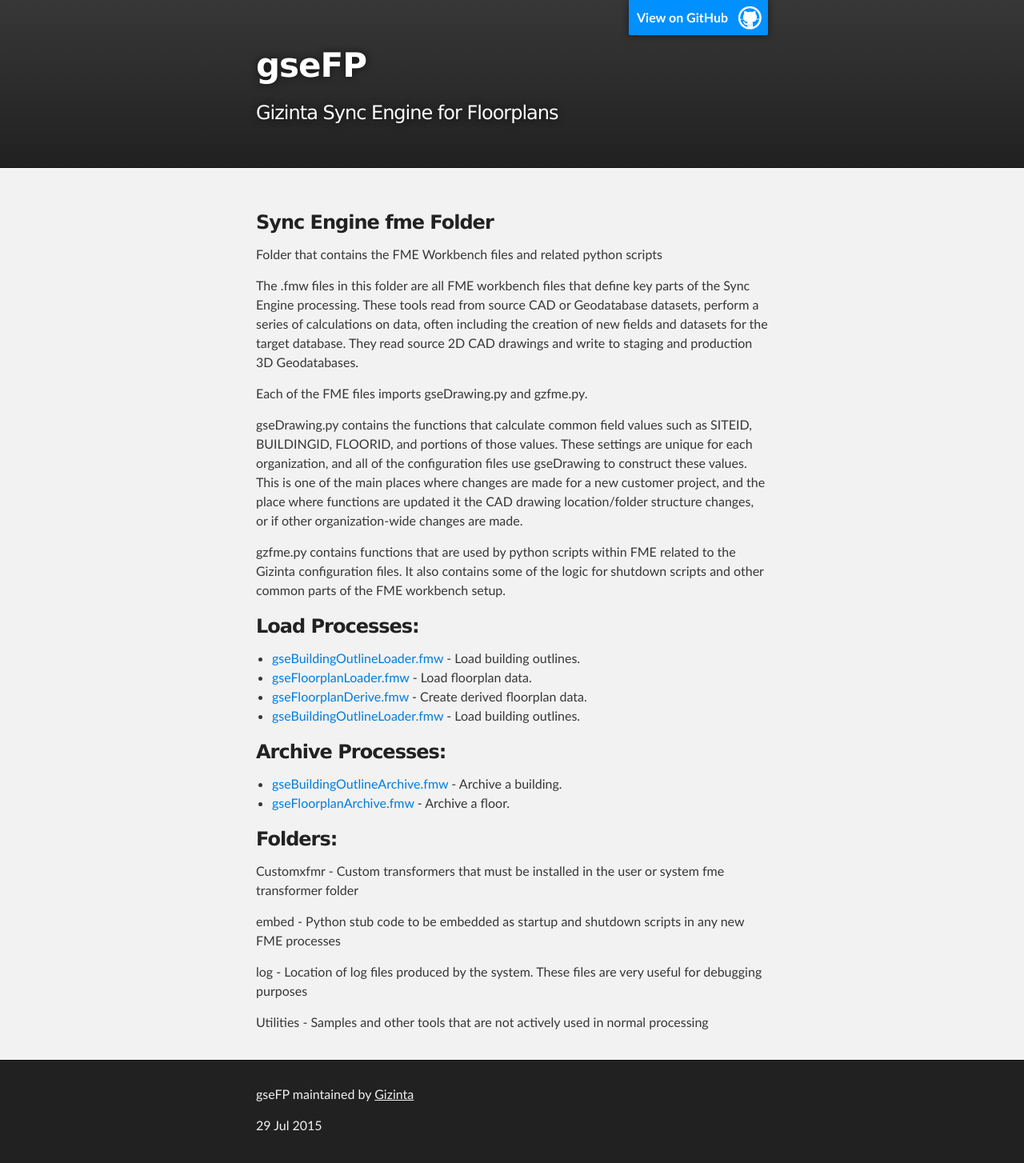
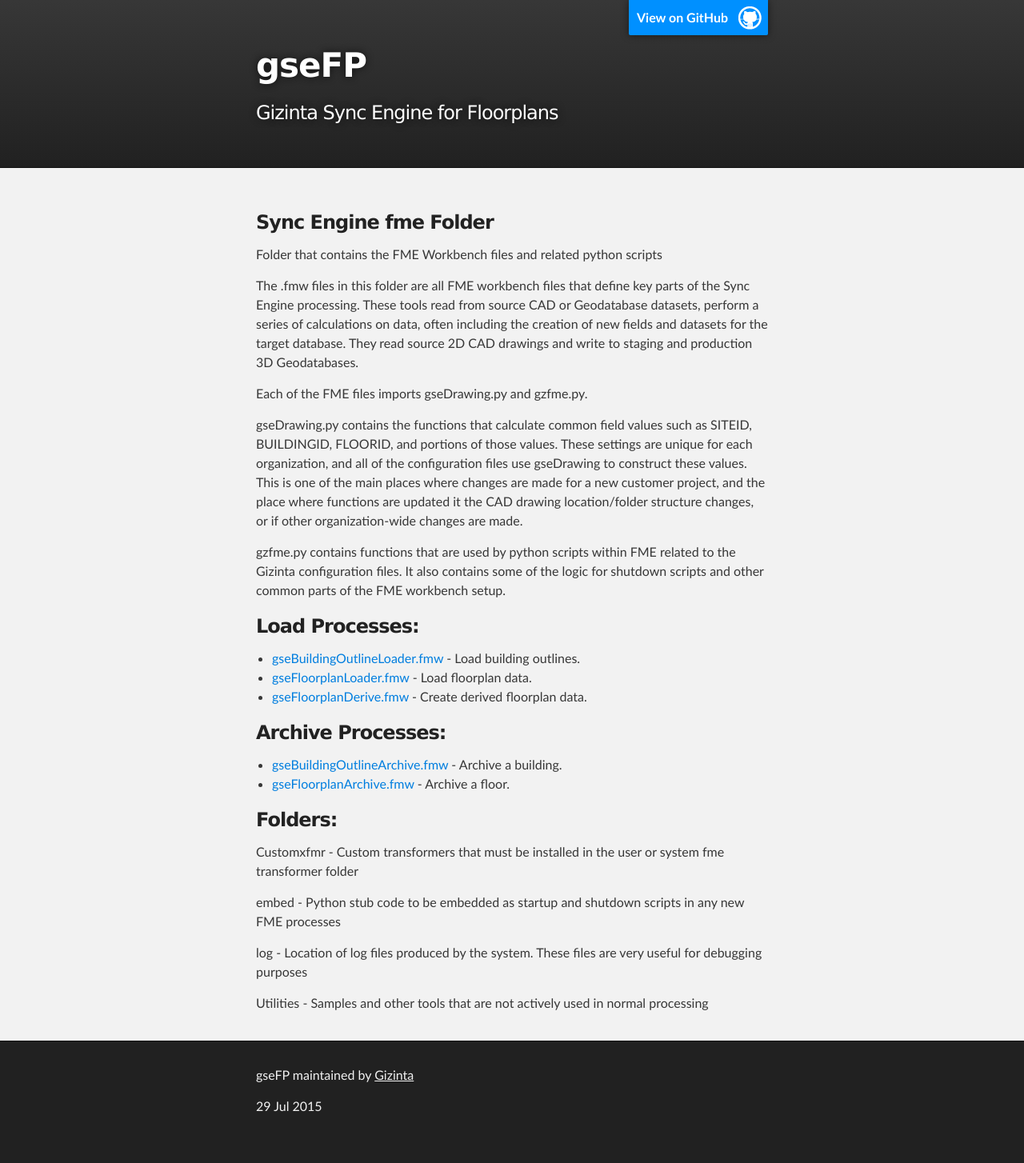
Before and after one commit to Gizinta/gseFP, a Jekyll site: the page built from ETL/fme/index.html, in a window 1280 px wide. Shown: the whole page at 80% size. Built offline with Jekyll 4.4.1, drawn with Linux system fonts in a browser that asks for light colours; after the commit the page ends 1430 px from its top, so only the background shows below that.

```diff
--- a/ETL/fme/index.html
+++ b/ETL/fme/index.html
@@ -24,7 +24,7 @@
           <li><a href='gseBuildingOutlineLoader.html'>gseBuildingOutlineLoader.fmw</a> - Load building outlines.</li>
           <li><a href='gseFloorplanLoader.html'>gseFloorplanLoader.fmw</a> - Load floorplan data.</li>
           <li><a href='gseFloorplanDerive.html'>gseFloorplanDerive.fmw</a> - Create derived floorplan data.</li>
-          <li><a href='gseBuildingOutlineLoader.html'>gseBuildingOutlineLoader.fmw</a> - Load building outlines.</li>
+
         </ul>
 
 		<h3>Archive Processes:</h3>
```
